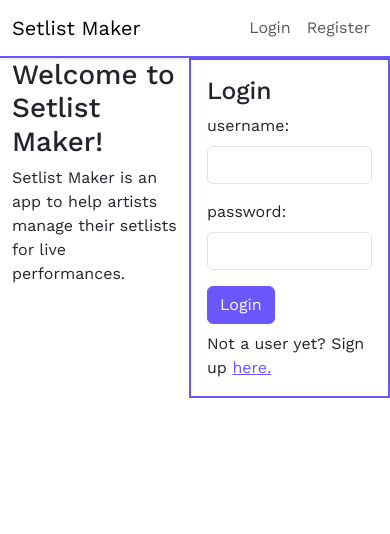
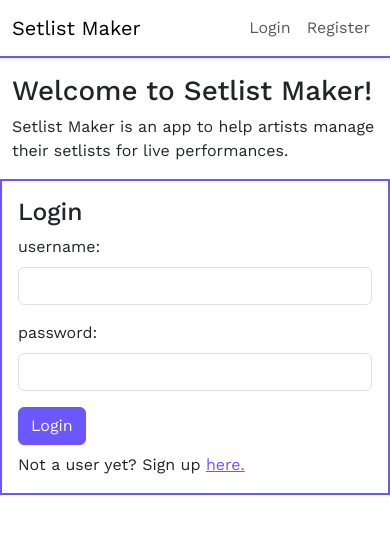
Before and after one commit to klalicki/setlist-maker, a React (Create React App) app in the folder client/: page / in a window 390 px wide. Shown: the top 534 px of the page. Built offline with nearby package versions, Linux system fonts and the light colour scheme.

Commit message:
improves layout of homepage

```diff
--- a/client/src/pages/Homepage.jsx
+++ b/client/src/pages/Homepage.jsx
@@ -4,15 +4,15 @@ const Homepage = () => {
   return (
     <>
       <div className="container">
-        <div className="row">
-          <div className="col col-md-8">
+        <div className="row py-3">
+          <div className="col-12 col-md-6 col-lg-8 d-flex flex-column justify-content-center">
             <h1>Welcome to Setlist Maker!</h1>
             <p>
               Setlist Maker is an app to help artists manage their setlists for
               live performances.
             </p>
           </div>
-          <div className="col col-md-4 p-3 gap-2 border border-primary border-2 d-flex flex-column">
+          <div className="col-12 col-md-6 col-lg-4 p-3 gap-2 border border-primary border-2 d-flex flex-column">
             <LoginForm />
             <p className="mb-0">
               Not a user yet? Sign up <Link to="/register">here.</Link>
```
